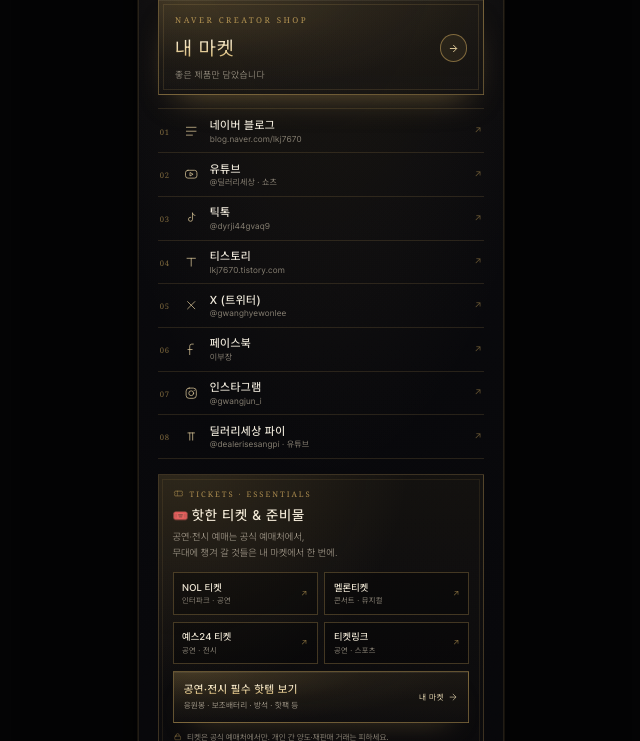
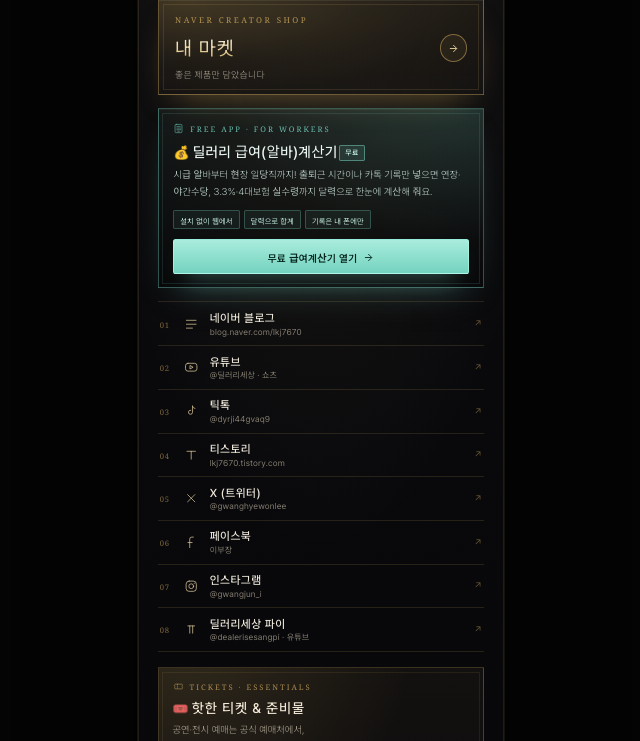
Before and after one commit to lkj7670/Dealer-card, a plain HTML site: page index.html in a window 1280 px wide. Shown: the part 359-1100 px from the top of the page, without its empty margins (319-959 px from the left). Drawn offline with Linux system fonts and the light colour scheme.

Commit message:
전자명함에 직원용 급여(알바)계산기 소개 카드·무료 바로가기 링크 추가
내 마켓 카드 아래에 '딜러리 급여(알바)계산기' 소개 영역을 추가하고 Dealer-studio/daily-pay.html로 연결(새 창, rel=noopener). 관리자용 주소·비밀번호는 넣지 않았습니다.

```diff
--- a/index.html
+++ b/index.html
@@ -141,6 +141,56 @@ a{color:inherit;text-decoration:none}
 }
 .market .ttl .go svg{width:13px;height:13px;stroke:#e8d29f}
 .market .sub{display:block;margin-top:9px;font-size:11px;font-weight:300;letter-spacing:.04em;color:#9b9384}
+
+/* ── 직원용 급여 계산 앱 (무료) ─────────────────────── */
+.pay{
+  position:relative;display:block;margin-top:16px;padding:16px 17px 15px;
+  border:1px solid rgba(120,214,196,.36);
+  background:
+    radial-gradient(120% 140% at 92% -10%, rgba(120,214,196,.15) 0%, rgba(120,214,196,0) 60%),
+    linear-gradient(180deg, rgba(120,214,196,.055), rgba(0,0,0,.30));
+  box-shadow:0 18px 40px -26px rgba(120,214,196,.5), inset 0 1px 0 rgba(190,255,240,.08);
+  transition:transform .2s ease, border-color .2s ease;
+}
+.pay::after{content:"";position:absolute;inset:4px;border:1px solid rgba(120,214,196,.13);pointer-events:none}
+.pay:active{transform:scale(.99);border-color:rgba(120,214,196,.62)}
+.pay:focus-visible{outline:1px solid rgba(120,214,196,.8);outline-offset:2px}
+.pay .py-lb{
+  display:flex;align-items:center;gap:7px;margin:0;
+  font-family:var(--serif);font-size:9px;letter-spacing:.26em;text-transform:uppercase;
+  color:rgba(120,214,196,.85);
+}
+.pay .py-lb svg{width:13px;height:13px;flex:none;stroke:currentColor;fill:none;stroke-width:1.3;stroke-linecap:round;stroke-linejoin:round}
+.pay .py-ttl{
+  margin:9px 0 0;font-size:17px;font-weight:500;letter-spacing:.02em;line-height:1.35;
+  color:#eaf6f2;word-break:keep-all;
+}
+.pay .py-ttl .em{font-size:15px;letter-spacing:0;margin-right:4px}
+.pay .py-ttl .free{
+  display:inline-block;vertical-align:2px;margin-left:2px;padding:3px 6px 2px;
+  border:1px solid rgba(120,214,196,.5);border-radius:2px;
+  font-family:var(--font);font-size:8.5px;font-weight:500;letter-spacing:.06em;
+  color:#cffff4;background:rgba(120,214,196,.12);
+}
+.pay .py-txt{
+  margin:7px 0 0;font-size:11.5px;font-weight:300;line-height:1.72;letter-spacing:.01em;
+  color:#b0c3bd;word-break:keep-all;
+}
+.pay .py-tags{display:flex;flex-wrap:wrap;gap:5px;margin-top:11px}
+.pay .py-tags span{
+  padding:4px 7px 3px;border:1px solid rgba(120,214,196,.28);border-radius:2px;
+  font-size:9px;letter-spacing:.02em;color:#c4ece1;background:rgba(120,214,196,.07);
+  white-space:nowrap;
+}
+.pay .py-cta{
+  display:flex;align-items:center;justify-content:center;gap:7px;
+  margin-top:12px;padding:11px 12px 10px;
+  border:1px solid rgba(180,255,242,.55);border-radius:3px;
+  background:linear-gradient(180deg,#a9ecdd,#74d3bf);
+  box-shadow:0 12px 26px -16px rgba(120,214,196,.9);
+  font-size:12px;font-weight:600;letter-spacing:.04em;color:#04241d;
+}
+.pay .py-cta svg{width:13px;height:13px;flex:none;stroke:currentColor;fill:none;stroke-width:1.9;stroke-linecap:round;stroke-linejoin:round}
 
 /* ── 채널 목록 ──────────────────────────────────────── */
 .links{margin-top:16px;border-top:1px solid var(--line)}
@@ -475,6 +525,21 @@ a{color:inherit;text-decoration:none}
         <span class="go" aria-hidden="true"><svg viewBox="0 0 24 24" fill="none" stroke-width="2" stroke-linecap="round" stroke-linejoin="round"><path d="M5 12h13M12 5l7 7-7 7"/></svg></span>
       </span>
       <span class="sub">좋은 제품만 담았습니다</span>
+    </a>
+
+    <a class="pay" href="https://lkj7670.github.io/Dealer-studio/daily-pay.html" target="_blank" rel="noopener">
+      <p class="py-lb">
+        <svg viewBox="0 0 24 24" aria-hidden="true"><rect x="4.5" y="3" width="15" height="18" rx="2.5"/><path d="M8.3 7.4h7.4M8.3 11.1h1.7M11.6 11.1h1.7M14.9 11.1h1.7M8.3 14.6h1.7M11.6 14.6h1.7M14.9 14.6h1.7M10.2 17.8h3.6"/></svg>
+        Free App · For Workers
+      </p>
+      <h2 class="py-ttl"><span class="em" aria-hidden="true">💰</span>딜러리 급여(알바)계산기<span class="free">무료</span></h2>
+      <p class="py-txt">시급 알바부터 현장 일당직까지! 출퇴근 시간이나 카톡 기록만 넣으면 연장·야간수당, 3.3%·4대보험 실수령까지 달력으로 한눈에 계산해 줘요.</p>
+      <span class="py-tags">
+        <span>설치 없이 웹에서</span><span>달력으로 합계</span><span>기록은 내 폰에만</span>
+      </span>
+      <span class="py-cta">무료 급여계산기 열기
+        <svg viewBox="0 0 24 24" aria-hidden="true"><path d="M5 12h13M12 5l7 7-7 7"/></svg>
+      </span>
     </a>
 
     <nav class="links" aria-label="채널">
```
